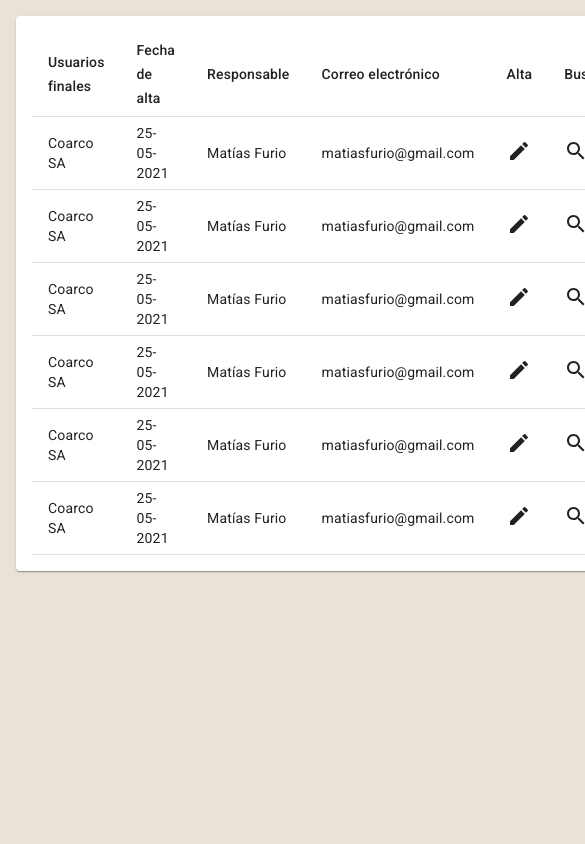
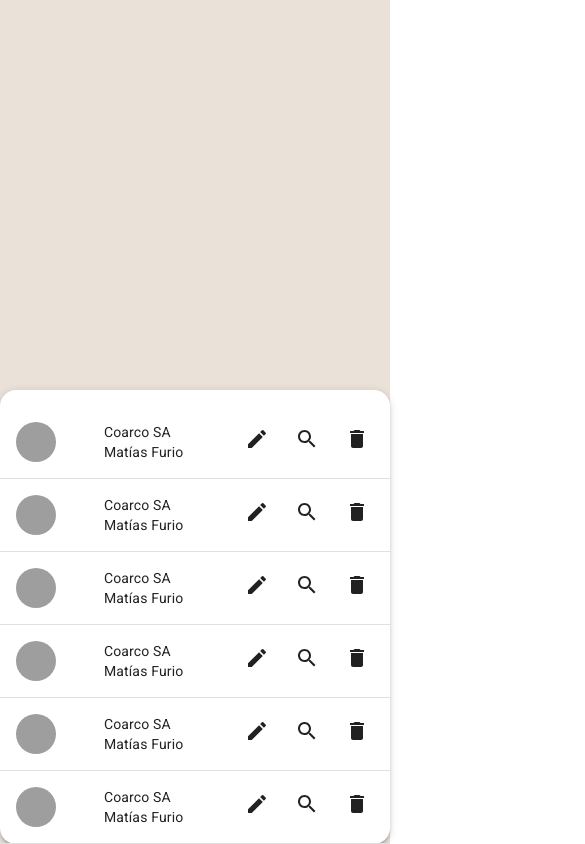
Before and after one commit to Jtendersen/xavia-plataforma-iot-, a React (Create React App) app: page / in a window 390 px wide. Shown: the top 844 px of the page, 585 px wide, since content can reach past the window. Built offline with nearby package versions, Linux system fonts and the light colour scheme; grey boxes are pictures that could not be loaded.

Commit message:
dashboard: trabajando en la version mobile

```diff
--- a/src/commons/SideList.jsx
+++ b/src/commons/SideList.jsx
@@ -1,5 +1,5 @@
+import { AddBusiness, ChevronLeft, ChevronRight, Home } from "@mui/icons-material";
 import { useDispatch, useSelector } from "react-redux";
-import { AddBusiness, Home } from "@mui/icons-material";
 import {
     IconButton,
     List,
@@ -10,7 +10,6 @@ import {
     Stack,
 } from "@mui/material";
 import { setOpen } from "../store/reducers/drawerOpen.reducer";
-import ChevronLeftIcon from "@mui/icons-material/ChevronLeft";
 import LocationOnIcon from "@mui/icons-material/LocationOn";
 import RssFeedIcon from "@mui/icons-material/RssFeed";
 import LogoutIcon from "@mui/icons-material/Logout";
@@ -31,11 +30,15 @@ const SideList = () => {
                 <ListItem disablePadding>
                     <div className="MuiListItemIcon-root css-cveggr-MuiListItemIcon-root">
                         <IconButton>
-                            <ChevronLeftIcon
+                            {(open)?<ChevronLeft
                                 sx={{ color: "#FFFFFF" }}
                                 onClick={toggleDrawer}
                                 className="MuiSvgIcon-root MuiSvgIcon-fontSizeMedium css-1pg8mhl-MuiSvgIcon-root"
-                            />
+                            />:<ChevronRight
+                                sx={{ color: "#FFFFFF" }}
+                                onClick={toggleDrawer}
+                                className="MuiSvgIcon-root MuiSvgIcon-fontSizeMedium css-1pg8mhl-MuiSvgIcon-root"
+                            />}
                         </IconButton>
                     </div>
                     <div className="MuiListItemText-root css-tlelie-MuiListItemText-root">
--- a/src/components/Content.jsx
+++ b/src/components/Content.jsx
@@ -6,10 +6,29 @@ const Content = () => {
     return (
         <Box bgcolor="#EAE1D8" flex={8} p={2}>
             <Paper
+                elevation={3}
                 sx={{
                     p: 2,
-                    display: "flex",
+                    display: { xs: "none", sm: "flex" },
                     flexDirection: "column",
+                    borderRadius: "16px",
+                }}
+            >
+                <Users />
+            </Paper>
+
+            {/* version mobile */}
+            <Paper
+                elevation={3}
+                sx={{
+                    pt: 2,
+                    display: { sm: "none" },
+                    flexDirection: "column",
+                    borderRadius: "16px",
+                    position: "fixed",
+                    bottom: 0,
+                    left: 0,
+                    right: 0,
                 }}
             >
                 <Users />
--- a/src/components/Sidebar.jsx
+++ b/src/components/Sidebar.jsx
@@ -1,9 +1,9 @@
 import { Box, Divider, Toolbar } from "@mui/material";
+import { useSelector } from "react-redux";
 import { styled } from "@mui/material/styles";
 import MuiDrawer from "@mui/material/Drawer";
+import SideList from "../commons/SideList";
 import React from "react";
-import SideList from "../commons/SideList";
-import { useSelector } from "react-redux";
 
 const drawerWidth = 240;
 
--- a/src/components/Users.jsx
+++ b/src/components/Users.jsx
@@ -1,4 +1,4 @@
-import { IconButton } from "@mui/material";
+import { Avatar, Box, IconButton, Stack } from "@mui/material";
 import { users } from "../utils/usersSeed.js";
 import CreateIcon from "@mui/icons-material/Create";
 import SearchIcon from "@mui/icons-material/Search";
@@ -12,7 +12,8 @@ import * as React from "react";
 
 const Users = () => {
     return (
-        <React.Fragment>
+        <>
+            <Box sx={{ display: { xs: "none", sm: "block" } }}>
                 <Table size="small">
                     <TableHead>
                         <TableRow>
@@ -32,7 +33,9 @@ const Users = () => {
                                     <TableRow key={user.id}>
                                         <TableCell>{user.empresa}</TableCell>
                                         <TableCell>{user.fecha}</TableCell>
-                                    <TableCell>{user.responsable}</TableCell>
+                                        <TableCell>
+                                            {user.responsable}
+                                        </TableCell>
                                         <TableCell>{user.mail}</TableCell>
                                         <TableCell>
                                             <CreateIcon />
@@ -53,7 +56,60 @@ const Users = () => {
                         )}
                     </TableBody>
                 </Table>
-        </React.Fragment>
+            </Box>
+
+            {/* Parte responsive de la vista users */}
+            <Box sx={{ display: { sm: "none" } }}>
+                <Table>
+                    <TableBody>
+                        {users ? (
+                            users.map((user) => {
+                                return (
+                                    <TableRow>
+                                        <TableCell>
+                                            <Avatar
+                                                alt="Remy Sharp"
+                                                src="/static/images/avatar/1.jpg"
+                                            />
+                                        </TableCell>
+                                        <TableCell>
+                                            <Stack>
+                                                <div>{user.empresa}</div>
+                                                <div>{user.responsable}</div>
+                                            </Stack>
+                                        </TableCell>
+                                        <TableCell>
+                                            <Stack
+                                                direction="row"
+                                                justifyContent="space-around"
+                                                alignItems="center"
+                                                spacing={2}
+                                            >
+                                                <div>
+                                                    <CreateIcon />
+                                                </div>
+                                                <div>
+                                                    <SearchIcon />
+                                                </div>
+                                                <div>
+                                                    <DeleteIcon />
+                                                </div>
+                                            </Stack>
+                                        </TableCell>
+                                    </TableRow>
+                                );
+                            })
+                        ) : (
+                            <>
+                                <Box>-</Box>
+                                <Box>-</Box>
+                                <Box>-</Box>
+                            </>
+                        )}
+                    </TableBody>
+                </Table>
+            </Box>
+        </>
     );
 };
 
```
Lines whose indentation alone changed are shown as unchanged.
